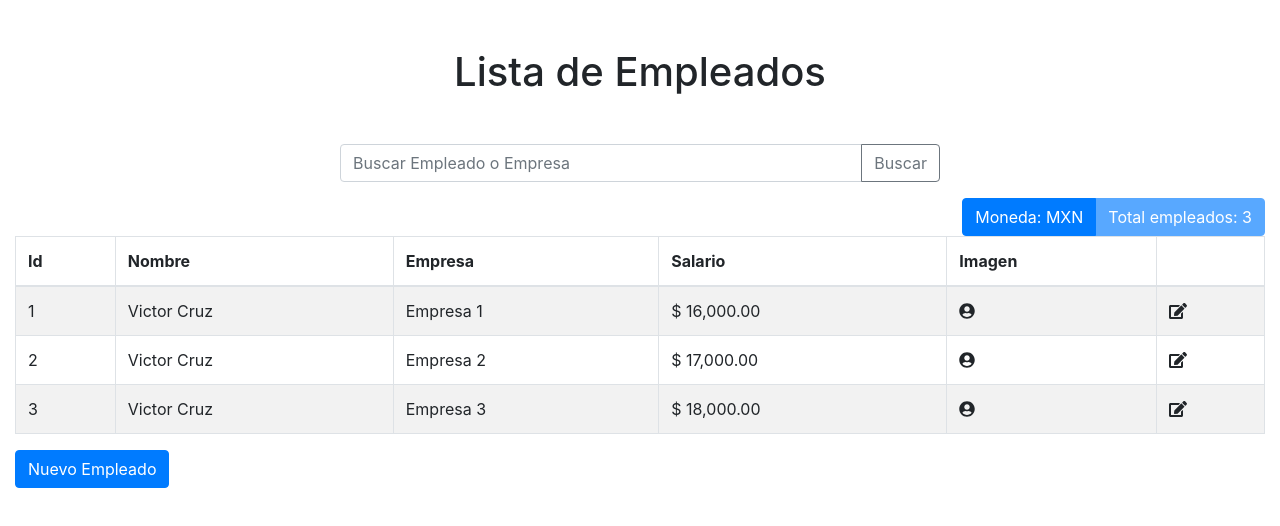
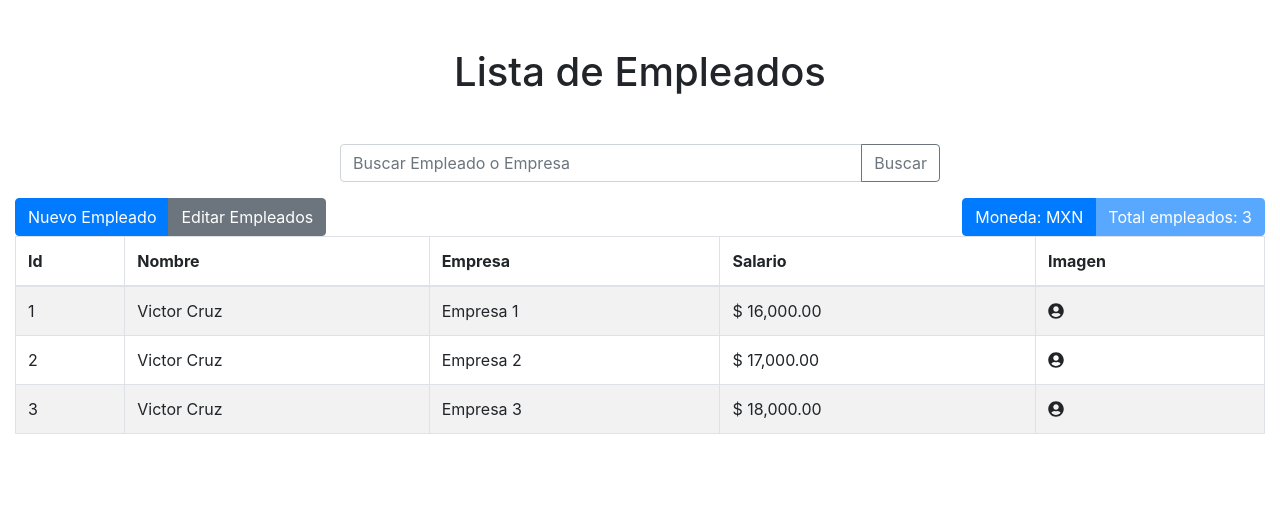
Before and after one commit to vicc30/lista-empleados, a React (Create React App) app: page / in a window 1280 px wide. Shown: the top 526 px of the page. Built offline with nearby package versions, Linux system fonts and the light colour scheme.

Commit message:
Fixed modal and Edit button

```diff
--- a/src/App.css
+++ b/src/App.css
@@ -10,3 +10,7 @@ h1 {
 .btn-group {
   float: right;
 }
+
+.editar {
+  float: left;
+}
--- a/src/App.js
+++ b/src/App.js
@@ -14,12 +14,7 @@ const App = () => {
   const [empleados, setEmpleados] = useState(EMPLEADOS);
   const [currency, setCurrency] = useState("MXN");
   const [numeroEmpleados, setNumeroEmpleados] = useState("");
-
-  // Funcion que busca empleados por id
-  const handleUpdate = (id) => {
-    const match = empleados.filter((key) => key.id === id);
-    console.log(match);
-  }
+  const [editable, setEditable] = useState(false);
 
   //Funcion de cambio de moneda en estado
   const changeCurrency = (currency) => {
@@ -59,6 +54,12 @@ const App = () => {
           <Button onClick={() => changeCurrency(currency)}>Moneda: {currency}</Button>
           <Button disabled>Total empleados: {numeroEmpleados}</Button>
         </ButtonGroup>
+        <ButtonGroup className="editar">
+          <Button onClick={handleShow} >Nuevo Empleado</Button>
+          { editable === false ?
+            <Button onClick={handleShow} variant="secondary">Editar Empleados</Button> :
+            <Button variant="primary">Guardar</Button> }
+        </ButtonGroup>
         <Table striped bordered hover id="myTable">
           <thead>
             <tr>
@@ -67,17 +68,15 @@ const App = () => {
               <th>Empresa</th>
               <th>Salario</th>
               <th>Imagen</th>
-              <th></th>
             </tr>
           </thead>
           <tbody>
             <Tabla
               empleados={empleados}
               currency={currency}
-              handleUpdate={handleUpdate}/>
+            />
           </tbody>
         </Table>
-        <Button onClick={handleShow} >Nuevo Empleado</Button>
         <ModalComponent show={show}
           handleClose={handleClose}
           setEmpleados={setEmpleados} />
--- a/src/components/modalComponent.js
+++ b/src/components/modalComponent.js
@@ -7,22 +7,23 @@ const ModalComponent = (props) => {
     const { handleClose, show, setEmpleados } = props;
 
     const handleNew = () => {
-        let nombre = document.getElementById("formName").value;
-        let empresa = document.getElementById("formCompany").value;
-        let salario = document.getElementById("formSalary").value;
-        if (nombre !== "" && empresa !== "" && salario !=="") {
+        const nombre = document.getElementById("formName");
+        const empresa = document.getElementById("formCompany");
+        const salario = document.getElementById("formSalary");
+        if (nombre.value !== "" && empresa.value !== "" && salario.value !== "") {
             setEmpleados((prev) => [...prev, {
                 id: uniqid(),
-                nombre: nombre,
-                empresa: empresa,
-                salario: salario,
+                nombre: nombre.value,
+                empresa: empresa.value,
+                salario: salario.value,
                 imagen: ""
             }]);
+            //Reset form
+            nombre.value = "";
+            empresa.value = "";
+            salario.value = "";
+            handleClose();
         }
-        //Reset form
-        nombre = "";
-        empresa = "";
-        salario = "";
     }
 
     return (
--- a/src/components/tableComponent.js
+++ b/src/components/tableComponent.js
@@ -1,10 +1,10 @@
 import React from 'react';
 import { FontAwesomeIcon } from '@fortawesome/react-fontawesome'
-import { faEdit, faUserCircle } from '@fortawesome/free-solid-svg-icons'
+import { faUserCircle } from '@fortawesome/free-solid-svg-icons'
 
 const Tabla = (props) => {
 
-    const { empleados, currency, handleUpdate } = props;
+    const { empleados, currency } = props;
     const dolar = 21.50 / 100;
 
     const currencyFormat = (qty) => {
@@ -21,11 +21,10 @@ const Tabla = (props) => {
             <>
                 <tr key={empleado.id}>
                     <td>{empleado.id}</td>
-                    <td>{empleado.nombre}</td>
+                    <td className="nombre-empleado">{empleado.nombre}</td>
                     <td>{empleado.empresa}</td>
-                    <td>$ {currencyFormat(empleado.salario)}</td>
+                    <td className="salario-empleado">$ {currencyFormat(empleado.salario)}</td>
                     <td>{empleado.imagen === "" ? <FontAwesomeIcon icon={faUserCircle} />  : empleado.imagen}</td>
-                    <td><FontAwesomeIcon icon={faEdit} onClick={()=>handleUpdate(empleado.id)}/></td>
                 </tr>
             </>
         );
```
